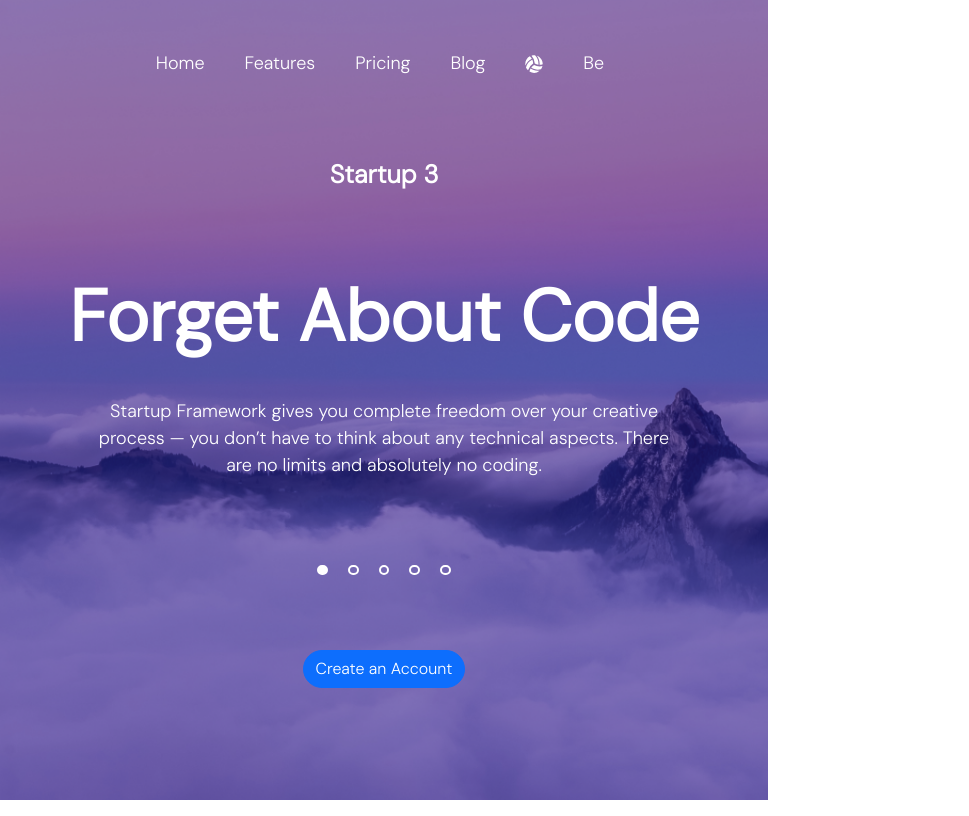
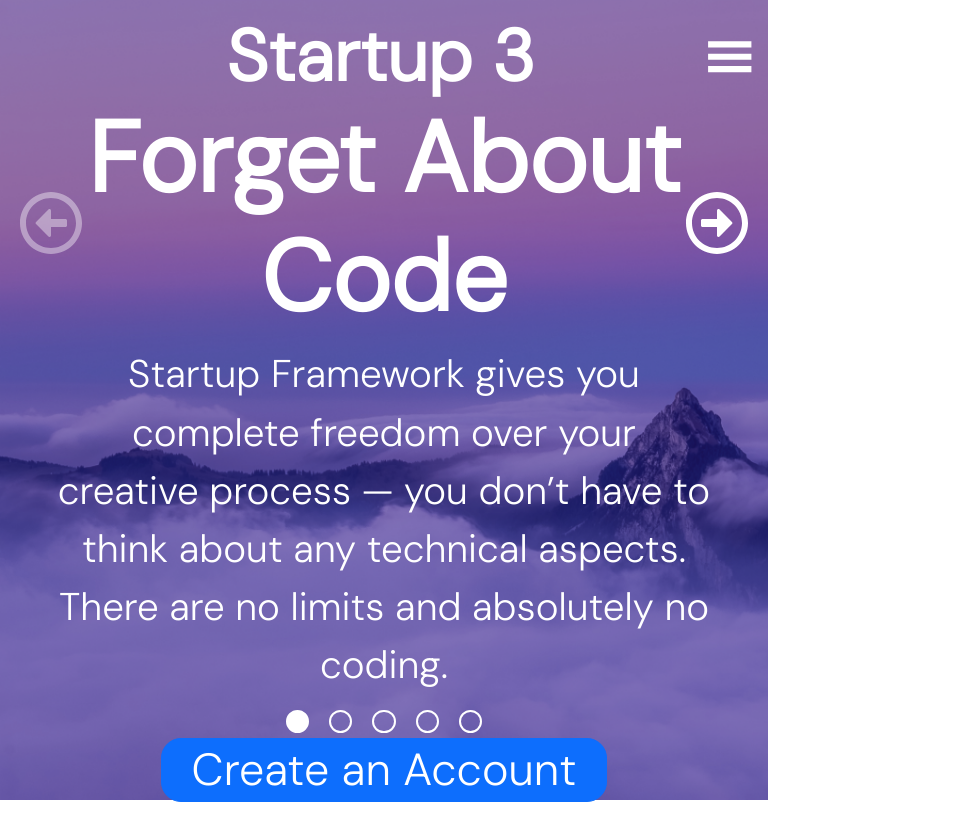
Before and after one commit to viix54/forgetCodeFigma, a React (Vite) app: page / in a window 768 px wide. Shown: the whole page, 969 px wide, since content can reach past the window. Built offline with nearby package versions, Linux system fonts and the light colour scheme.

Commit message:
Landing page adopted for 768px - 1024px

```diff
--- a/src/components/Landing_page/Landing.jsx
+++ b/src/components/Landing_page/Landing.jsx
@@ -70,11 +70,11 @@ export const Landing = () => {
                 coding.{' '}
               </p>
               <div className="landing_pages_bar">
-                <div></div>
-                <div></div>
-                <div></div>
-                <div></div>
-                <div></div>
+                <div className="landing_pages_bar_circle"></div>
+                <div className="landing_pages_bar_circle"></div>
+                <div className="landing_pages_bar_circle"></div>
+                <div className="landing_pages_bar_circle"></div>
+                <div className="landing_pages_bar_circle"></div>
               </div>
               <footer>
                 <Button style={{ borderRadius: '20px' }} className="account_btn">
--- a/src/components/Landing_page/landing.scss
+++ b/src/components/Landing_page/landing.scss
@@ -171,7 +171,7 @@ article.landing_page{
     to{left:1em;}
 }
 
-@media screen and (min-width:320px) and (max-width:767px){
+@media screen and (min-width:320px){
     article.landing_page{
         // height: 100vh;
         div.landing_component{
@@ -314,6 +314,76 @@ article.landing_page{
     }
 }
 
-@media screen and (min-width:768px){
+@media screen and (min-width:768px) and (max-width: 1023px){
+   .landing_page{
+    .landing_component{
+        .close_button{
+            top: 0px;
+            right: 0px;
+        }
+        .mini_menu{
+            // display: none;
+            // display: block;
+            font-size: 3em !important;
+            width: 75vw;
+            height: fit-content;
+        }
+        &>section{
+            .landing_paragraph{
+                .landing_paragraph_header{
+                    .landing_paragraph_header_burger_startup{
+                        .landing_paragraph_burger_header{
+                            font-size: 4em !important;
+                            margin: 0px;
+                            justify-self: center;
+                        }
+                        .burger_menu{
+                            height: 2.75em !important;
+                            width: 2.75em !important;
+                            justify-self: flex-end;
+                        }
+                    }
+                    .changing_main_text{
+                        .landing_paragraph_header_forget{
+                            // border: 1px solid white;
+                            font-size: 5.5em;
+                        }
+                        .left_arrow_block{
+                            .left_arrow{
 
+                            }
+                        }
+                        .right_arrow_block{
+                            .right_arrow{
+
+                            }
+                        }
+                        .left_arrow_block .left_arrow, .right_arrow_block .right_arrow{
+                            height: 4rem !important;
+                            width: 4rem !important;
+                        }
+                    }
+                }
+                &>p{
+                    // color: red;
+                    font-size: 2.15em !important;
+                }
+                .landing_pages_bar{
+                    .landing_pages_bar_circle{
+                        // background-color: red;
+                        height: 1.3em !important;
+                        width: 1.3em !important;
+                    }
+                }
+                &>footer{
+                    &>button{
+                        font-size: 2.5em !important;
+                        height: 4rem !important;
+                        // width: fit-content;
+                    }
+                }
+            }
+        }
+    }
+   }
 }
--- a/src/components/Navbar/navbar.scss
+++ b/src/components/Navbar/navbar.scss
@@ -38,7 +38,7 @@ ul{
     }
 }
 
-@media screen and (min-width: 320px) and (max-width: 767px){
+@media screen and (min-width: 320px){
     .website_links{
         padding: 0px;
     }
```
